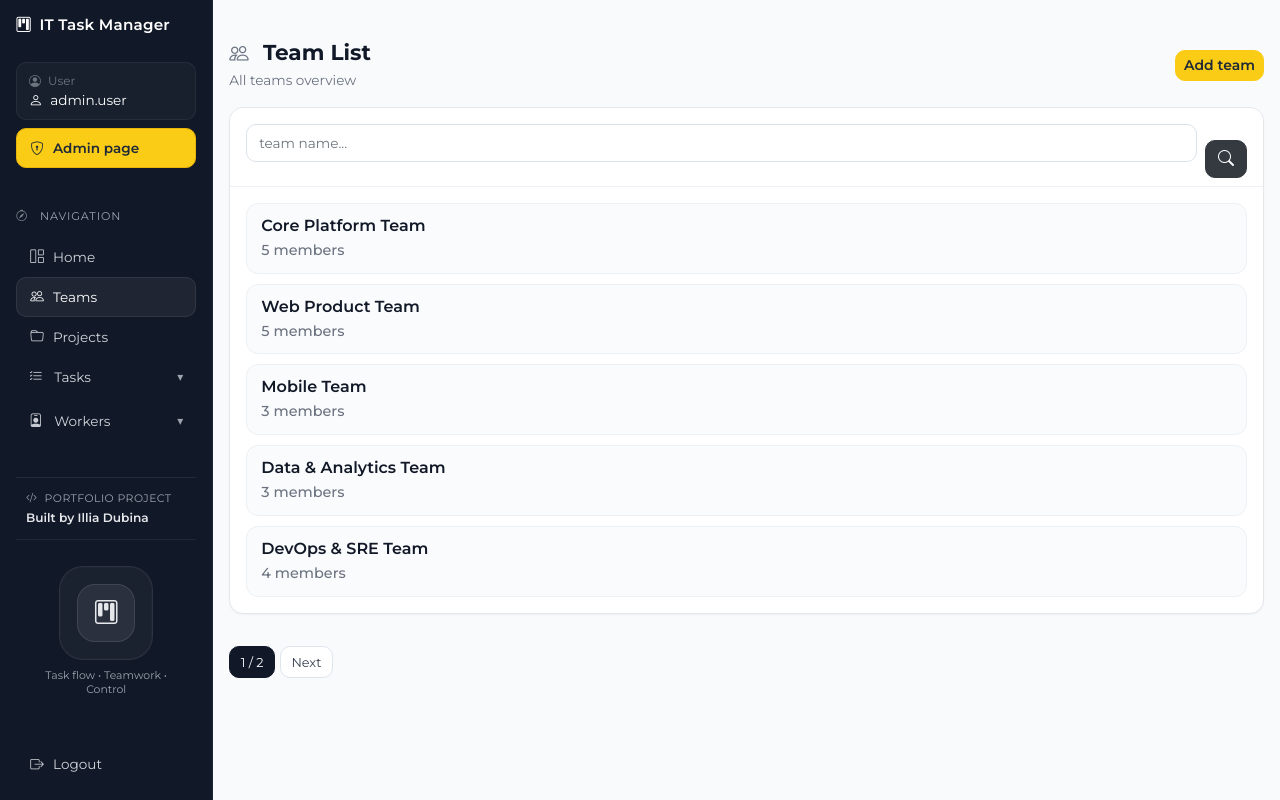
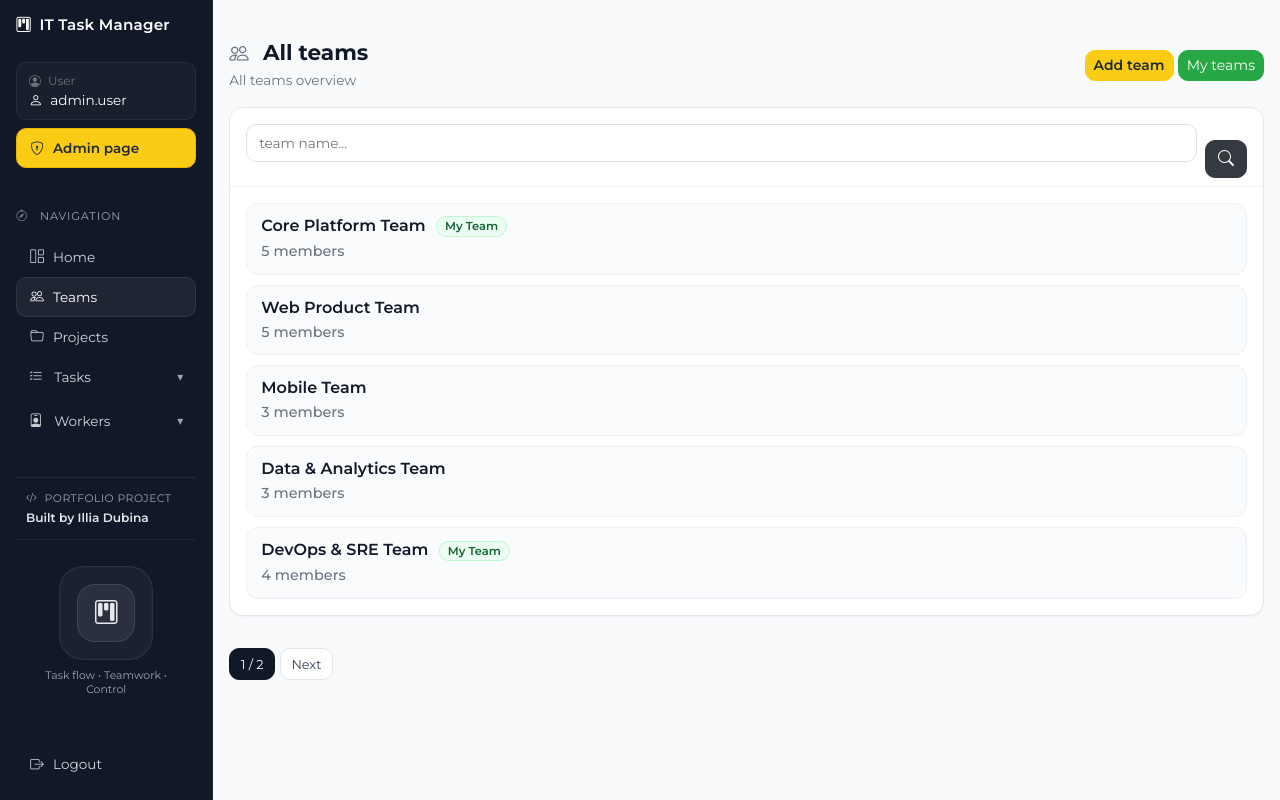
Before and after one commit to idubina/it-company-task-manager, a Django app: page /teams/ in a window 1280 px wide. Run offline with Django 5.2, Linux system fonts and the light colour scheme; a user stored in the database is signed in; data comes from the database, SQL or seed files in the repository; some libraries are stand-ins or nearby versions.

Commit message:
feat: improve list pages
What:
- Add "My Team" labels to team and project lists
- Keep the search form visible when nothing is found
- Show better messages for empty search results on all list pages
- Update list page titles and context values

```diff
--- a/task_manager/urls.py
+++ b/task_manager/urls.py
@@ -39,7 +39,9 @@ from task_manager.views import (
     change_task_status,
     TaskCreateSelectTeamView,
     TaskCreateSelectProjectView,
-    ProjectCreateSelectTeamView
+    ProjectCreateSelectTeamView,
+    UserTeamListView,
+    UserProjectListView
 )
 
 
@@ -85,6 +87,11 @@ urlpatterns = [
     ),
     path("projects/", ProjectListView.as_view(), name="project-list"),
     path(
+        "projects/my-projects/",
+        UserProjectListView.as_view(),
+        name="user-project-list"
+    ),
+    path(
         "projects/create/select-team/",
         ProjectCreateSelectTeamView.as_view(),
         name="project-create-select-team"
@@ -121,6 +128,11 @@ urlpatterns = [
         name="position-update"
     ),
     path("teams/", TeamListView.as_view(), name="team-list"),
+    path(
+        "teams/my-teams/",
+        UserTeamListView.as_view(),
+        name="user-team-list"
+    ),
     path(
         "teams/create/",
         TeamCreateView.as_view(),
--- a/task_manager/views.py
+++ b/task_manager/views.py
@@ -82,6 +82,7 @@ class WorkerListView(LoginRequiredMixin, generic.ListView):
         context["search_form"] = WorkerUsernameSearchForm(
             initial={"username": username}
         )
+        context["search_query"] = username
         return context
 
     def get_queryset(self):
@@ -194,6 +195,7 @@ class TaskListView(LoginRequiredMixin, generic.ListView):
         context = super(TaskListView, self).get_context_data(**kwargs)
         name = self.request.GET.get("name", "")
         context["search_form"] = TaskNameSearchForm(initial={"name": name})
+        context["search_query"] = name
         return context
 
     def get_queryset(self):
@@ -339,12 +341,54 @@ class ProjectListView(LoginRequiredMixin, generic.ListView):
         context["search_form"] = ProjectNameSearchForm(
             initial={"name": name}
         )
+        context["search_query"] = name
+        context["page_title"] = "All projects"
+        context["is_user_projects_page"] = False
+        context["user_team_ids"] = set(
+            self.request.user.teams.values_list("id", flat=True)
+        )
         return context
 
     def get_queryset(self):
         queryset = (
             Project.objects
             .select_related("team")
+            .annotate(task_count=Count("tasks", distinct=True))
+        )
+        form = ProjectNameSearchForm(self.request.GET)
+        if form.is_valid():
+            return queryset.filter(
+                name__icontains=form.cleaned_data["name"]
+            )
+        return queryset
+
+
+class UserProjectListView(LoginRequiredMixin, generic.ListView):
+    model = Project
+    paginate_by = 5
+    template_name = "task_manager/project_list.html"
+
+    def get_context_data(
+        self, *, object_list=None, **kwargs
+    ):
+        context = super(UserProjectListView, self).get_context_data(**kwargs)
+        name = self.request.GET.get("name", "")
+        context["search_form"] = ProjectNameSearchForm(
+            initial={"name": name}
+        )
+        context["search_query"] = name
+        context["page_title"] = "My projects"
+        context["is_user_projects_page"] = True
+        context["user_team_ids"] = set(
+            self.request.user.teams.values_list("id", flat=True)
+        )
+        return context
+
+    def get_queryset(self):
+        queryset = (
+            Project.objects
+            .select_related("team")
+            .filter(team__members=self.request.user)
             .annotate(task_count=Count("tasks", distinct=True))
         )
         form = ProjectNameSearchForm(self.request.GET)
@@ -448,6 +492,7 @@ class PositionListView(LoginRequiredMixin, generic.ListView):
         context["search_form"] = PositionNameSearchForm(
             initial={"name": name}
         )
+        context["search_query"] = name
         return context
 
     def get_queryset(self):
@@ -504,11 +549,49 @@ class TeamListView(LoginRequiredMixin, generic.ListView):
         context["search_form"] = TeamNameSearchForm(
             initial={"name": name}
         )
+        context["search_query"] = name
+        context["page_title"] = f"All teams"
+        context["is_user_team_page"] = False
         return context
 
     def get_queryset(self):
         queryset = Team.objects.annotate(
             member_count=Count("members", distinct=True)
+        )
+        form = TeamNameSearchForm(self.request.GET)
+        if form.is_valid():
+            return queryset.filter(
+                name__icontains=form.cleaned_data["name"]
+            )
+        return queryset
+
+
+class UserTeamListView(LoginRequiredMixin, generic.ListView):
+    model = Team
+    paginate_by = 5
+    template_name = "task_manager/team_list.html"
+
+    def get_context_data(
+        self, *, object_list=None, **kwargs
+    ):
+        context = super(UserTeamListView, self).get_context_data(**kwargs)
+        name = self.request.GET.get("name", "")
+        context["search_form"] = TeamNameSearchForm(
+            initial={"name": name}
+        )
+        context["search_query"] = name
+        context["page_title"] = f"My teams"
+        context["is_user_team_page"] = True
+        return context
+
+    def get_queryset(self):
+        queryset = (
+            Team.objects
+            .filter(members=self.request.user)
+            .annotate(
+                member_count=Count("members", distinct=True)
+            )
+            .prefetch_related("members")
         )
         form = TeamNameSearchForm(self.request.GET)
         if form.is_valid():
@@ -628,6 +711,7 @@ class TagListView(LoginRequiredMixin, generic.ListView):
         context["search_form"] = TagNameSearchForm(
             initial={"name": name}
         )
+        context["search_query"] = name
         return context
 
     def get_queryset(self):
@@ -699,6 +783,7 @@ class TagDetailView(LoginRequiredMixin, generic.ListView):
         context["page_title"] = f"Tasks with tag: #{self.tag.name}"
         context["empty_message"] = "There are no tasks with this tag."
         context["sub_title"] = context["page_title"].title()
+        context["search_query"] = name
         return context
 
 
@@ -737,6 +822,7 @@ class TaskTypeListView(LoginRequiredMixin, generic.ListView):
         context["search_form"] = TaskTypeNameSearchForm(
             initial={"name": name}
         )
+        context["search_query"] = name
         return context
 
     def get_queryset(self):
@@ -807,6 +893,7 @@ class TaskTypeDetailView(LoginRequiredMixin, generic.ListView):
         context["page_title"] = f"Tasks with task type: {self.task_type.name}"
         context["empty_message"] = "There are no tasks with this task type."
         context["sub_title"] = context["page_title"].title()
+        context["search_query"] = name
         return context
 
 
--- a/templates/task_manager/team_list.html
+++ b/templates/task_manager/team_list.html
@@ -1,42 +1,68 @@
 {% extends "layouts/base.html" %}
 
 {% block subtitle %}All Teams - {% endblock %}
+
 {% block content %}
   <div class="dashboard-wrapper py-4 px-2 px-md-3">
     <div class="d-flex justify-content-between align-items-center mb-3">
       <div>
         <h1 class="dashboard-title mb-1">
           <i class="bi bi-people page-title-icon"></i>
-          Team List
+          {{ page_title|default:"Team list" }}
         </h1>
-        <p class="dashboard-subtitle mb-0">All teams overview</p>
+        <p class="dashboard-subtitle mb-0">
+          {% if is_user_team_page %}
+            My teams overview
+          {% else %}
+            All teams overview
+          {% endif %}
+        </p>
       </div>
 
+      <div>
         <a href="{% url 'task-manager:team-create' %}?next={{ request.get_full_path|urlencode }}"
            class="btn btn-sm btn-add-soft">
           Add team
         </a>
+
+        {% if is_user_team_page %}
+          <a href="{% url 'task-manager:team-list' %}"
+             class="btn btn-outline-secondary btn-sm">
+            All teams
+          </a>
+        {% else %}
+          <a href="{% url 'task-manager:user-team-list' %}"
+             class="btn btn-success btn-sm">
+            My teams
+          </a>
+        {% endif %}
+      </div>
     </div>
 
     <div class="dashboard-card">
-      {% if team_list %}
       <div class="dashboard-card-header px-3 pt-3 pb-2">
         {% include "includes/search.html" %}
       </div>
 
+      {% if team_list %}
         <div class="p-3">
           <div class="project-list-wrap">
             {% for team in team_list %}
               <div class="project-list-item">
                 <h3 class="project-list-title mb-1">
-                  <a href="{% url 'task-manager:team-detail' pk=team.id %}" class="project-list-link">
+                  <a href="{% url 'task-manager:team-detail' pk=team.id %}"
+                     class="project-list-link">
                     {{ team }}
                   </a>
+
+                  {% if user in team.members.all %}
+                    <span class="worker-me-badge">My Team</span>
+                  {% endif %}
                 </h3>
 
                 <p class="project-list-description mb-0">
-                  <span
-                      class="project-task-count">{{ team.member_count }} member{{ team.member_count|pluralize }}
+                  <span class="project-task-count">
+                    {{ team.member_count }} member{{ team.member_count|pluralize }}
                   </span>
                 </p>
               </div>
@@ -45,7 +71,15 @@
         </div>
       {% else %}
         <div class="p-3">
-          <div class="task-empty-state">There are no teams in the manager.</div>
+          <div class="task-empty-state">
+            {% if search_query %}
+              No teams match your search.
+            {% elif is_user_team_page %}
+              You have no teams yet.
+            {% else %}
+              There are no teams in the manager.
+            {% endif %}
+          </div>
         </div>
       {% endif %}
     </div>
```
Also changed, not shown: templates/task_manager/position_list.html (+10 -4 lines), templates/task_manager/project_list.html (+48 -10 lines), templates/task_manager/tag_list.html (+10 -4 lines), templates/task_manager/task_list.html (+8 -4 lines), templates/task_manager/task_type_list.html (+8 -2 lines), templates/task_manager/worker_list.html (+8 -2 lines). Lines whose indentation alone changed are shown as unchanged.
